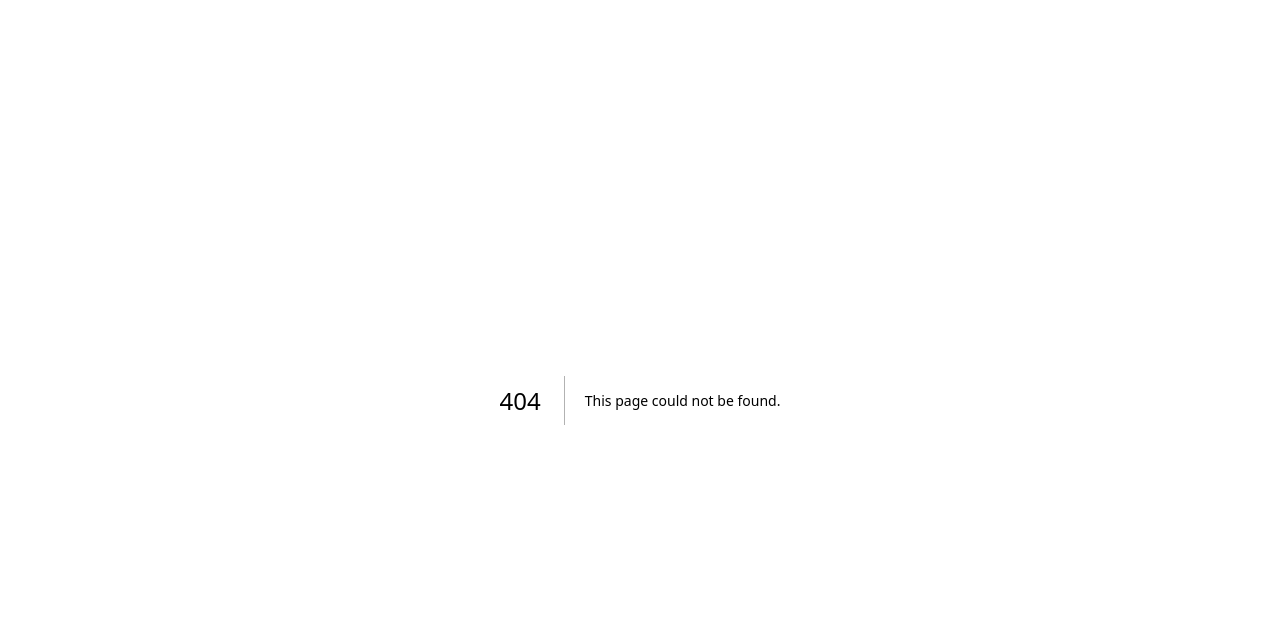
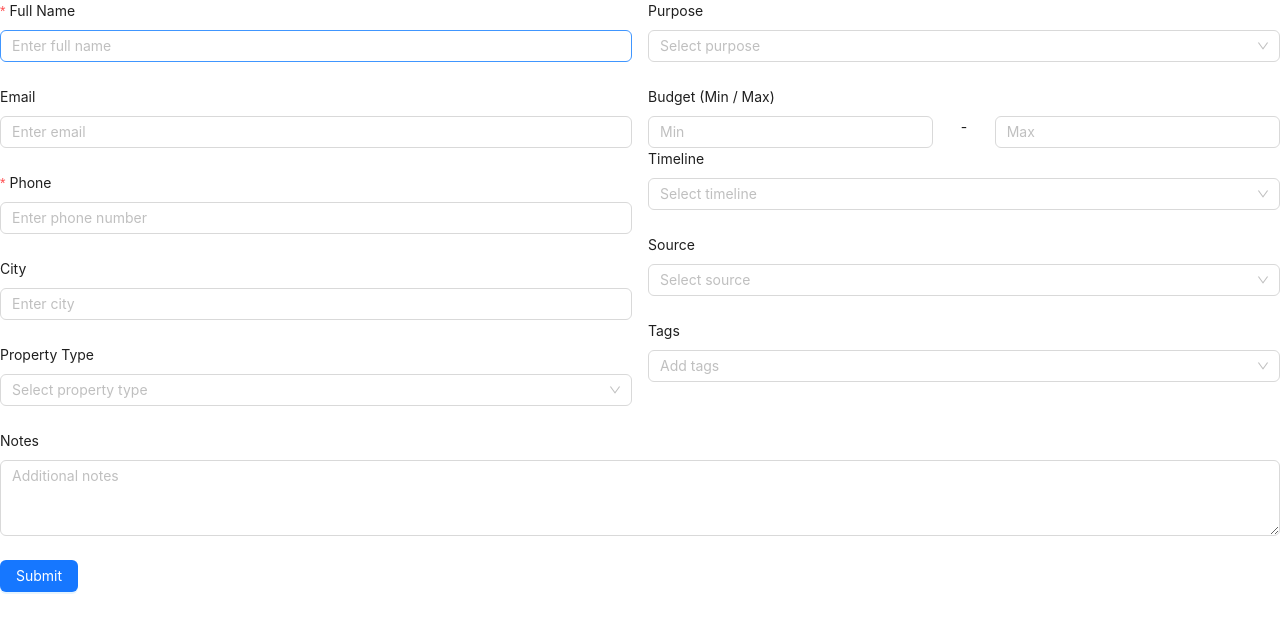
Before and after one commit to gana3011/Cliento, a Next.js app: page /buyers/new in a window 1280 px wide. Before the commit this address had no page. Shown: the top 632 px of the page. Built offline with nearby package versions, Linux system fonts and the light colour scheme.

Commit message:
basic form working

```diff
--- a/package.json
+++ b/package.json
@@ -11,6 +11,8 @@
   "dependencies": {
     "@prisma/client": "^6.16.1",
     "@supabase/supabase-js": "^2.57.4",
+    "antd": "^5.27.3",
+    "axios": "^1.12.0",
     "dotenv": "^17.2.2",
     "next": "15.5.3",
     "prisma": "^6.16.1",
--- /dev/null
+++ b/src/app/api/buyers/new/route.ts
@@ -0,0 +1,16 @@
+import { buyerBase } from "@/app/lib/validators/buyer";
+import { NextRequest, NextResponse } from "next/server";
+import { success } from "zod";
+
+export async function POST(request: NextRequest){
+    const body = await request.json();
+    console.log(body);
+    const parsed = buyerBase.safeParse(body);
+    console.log(parsed)
+
+    if (!parsed.success) {
+    return NextResponse.json(parsed.error, { status: 400 });
+    }
+
+    return NextResponse.json({success: true});
+}
--- /dev/null
+++ b/src/app/buyers/new/page.tsx
@@ -0,0 +1,135 @@
+'use client';
+
+import React, { useState } from 'react';
+import { Button, Form, Input, Select, InputNumber, Row, Col } from 'antd';
+import axios from 'axios';
+
+const { Option } = Select;
+
+const BuyerForm = () => {
+  const [form] = Form.useForm();
+  const [propertyType, setPropertyType] = useState<string | undefined>(undefined);
+
+  const onFinish = async(values: any) => {
+    try{
+      const res = await axios.post('/api/buyers/new', values);
+      console.log(res.data);
+    } catch(err){
+      console.error(err);
+    }
+
+  };
+
+  return (
+    <Form
+      layout="vertical"
+      form={form}
+      onFinish={onFinish}
+    >
+      <Row gutter={16}>
+        {/* Left Column */}
+        <Col span={12}>
+          <Form.Item name="fullName" label="Full Name" rules={[{ required: true }]}>
+            <Input placeholder="Enter full name" />
+          </Form.Item>
+
+          <Form.Item name="email" label="Email" rules={[{ type: 'email' }]}>
+            <Input placeholder="Enter email" />
+          </Form.Item>
+
+          <Form.Item name="phone" label="Phone" rules={[{ required: true }]}>
+            <Input placeholder="Enter phone number" />
+          </Form.Item>
+
+          <Form.Item name="city" label="City">
+            <Input placeholder="Enter city" />
+          </Form.Item>
+
+          <Form.Item name="propertyType" label="Property Type">
+            <Select
+              placeholder="Select property type"
+              onChange={(value) => setPropertyType(value)}
+            >
+              <Option value="Apartment">Apartment</Option>
+              <Option value="Villa">Villa</Option>
+              <Option value="Plot">Plot</Option>
+            </Select>
+          </Form.Item>
+
+          {(propertyType === 'Apartment' || propertyType === 'Villa') && (
+            <Form.Item name="bhk" label="BHK">
+              <Select placeholder="Select BHK">
+                <Option value="BHK1">1 BHK</Option>
+                <Option value="BHK2">2 BHK</Option>
+                <Option value="BHK3">3 BHK</Option>
+                <Option value="BHK4">4 BHK</Option>
+                <Option value="Studio">Studio</Option>
+              </Select>
+            </Form.Item>
+          )}
+        </Col>
+
+        {/* Right Column */}
+        <Col span={12}>
+          <Form.Item name="purpose" label="Purpose">
+            <Select placeholder="Select purpose">
+              <Option value="Buy">Buy</Option>
+              <Option value="Rent">Rent</Option>
+            </Select>
+          </Form.Item>
+
+          <Form.Item label="Budget (Min / Max)" style={{ marginBottom: 0 }}>
+            <Row gutter={8}>
+              <Col span={11}>
+                <Form.Item name="budgetMin" noStyle>
+                  <InputNumber placeholder="Min" style={{ width: '100%' }} />
+                </Form.Item>
+              </Col>
+              <Col span={2} style={{ textAlign: 'center' }}>-</Col>
+              <Col span={11}>
+                <Form.Item name="budgetMax" noStyle>
+                  <InputNumber placeholder="Max" style={{ width: '100%' }} />
+                </Form.Item>
+              </Col>
+            </Row>
+          </Form.Item>
+
+          <Form.Item name="timeline" label="Timeline">
+            <Select placeholder="Select timeline">
+              <Option value="0-3m">0-3 months</Option>
+              <Option value="3-6m">3-6 months</Option>
+              <Option value=">6m">6+ months</Option>
+              <Option value="Exploring">Exploring</Option>
+            </Select>
+          </Form.Item>
+
+          <Form.Item name="source" label="Source">
+            <Select placeholder="Select source">
+              <Option value="Website">Website</Option>
+              <Option value="Referral">Referral</Option>
+              <Option value="Walk-in">Walk-in</Option>
+              <Option value="Call">Call</Option>
+              <Option value="Other">Other</Option>
+            </Select>
+          </Form.Item>
+
+          <Form.Item name="tags" label="Tags">
+            <Select mode="tags" style={{ width: '100%' }} placeholder="Add tags" />
+          </Form.Item>
+        </Col>
+      </Row>
+
+      {/* Notes (Full Width) */}
+      <Form.Item name="notes" label="Notes">
+        <Input.TextArea rows={3} placeholder="Additional notes" />
+      </Form.Item>
+
+      {/* Submit */}
+      <Form.Item>
+        <Button type="primary" htmlType="submit">Submit</Button>
+      </Form.Item>
+    </Form>
+  );
+};
+
+export default BuyerForm;
--- a/src/app/welcome/page.tsx
+++ b/src/app/buyers/page.tsx
@@ -12,9 +12,12 @@ export default function WelcomePage() {
       const { data: { session } } = await supabase.auth.getSession();
       setUser(session?.user ?? null);
     };
-
     fetchUser();
   }, []);
+
+  useEffect(()=>{
+    console.log(user);
+  },[user]);
 
   if (!user) return <p>Loading...</p>;
 
--- a/src/app/magic-callback/page.tsx
+++ b/src/app/magic-callback/page.tsx
@@ -18,7 +18,7 @@ export default function MagicCallbackPage() {
         if (error) {
           router.replace('/login');
         } else {
-          router.replace('/welcome');
+          router.replace('/buyers');
         }
       });
     } else {
```
Also changed, not shown: 1 other file (tests, documents, lock files or other folders).
